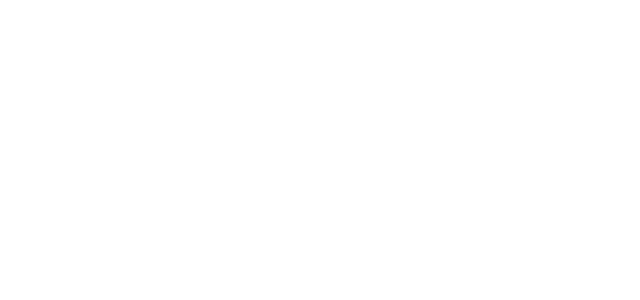
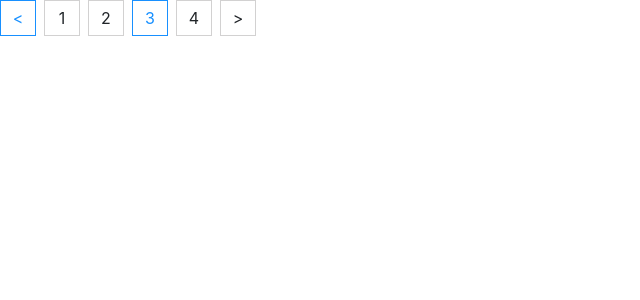
Before and after one commit to jinchengz2022/gingergarlic-ui, a React (Create React App) app: page / in a window 1280 px wide. Shown: the top 300 px of the page, without its empty margins (0-640 px from the left). Built offline with nearby package versions, Linux system fonts and the light colour scheme.

Commit message:
feat: pagination component

```diff
--- a/src/App.tsx
+++ b/src/App.tsx
@@ -1,10 +1,16 @@
 import React from 'react';
-import { } from './components'
+import { Pagination } from './components'
 
 function App() {
 
   return (
     <div>
+      <Pagination
+      total={100}
+      onChange={() => {console.log('1111')}}
+      defaultCurrent={3}
+      pageSize={30}
+      />
     </div>
   );
 }
--- a/src/components/index.ts
+++ b/src/components/index.ts
@@ -5,6 +5,7 @@
 export * from './select'
 export * from './upload'
 export * from './modal'
+export * from './pagination'
 export { default as Form } from './form'
 export { default as Menu } from './menu'
 export { default as Breadcrumb } from './breadcrumb'
--- /dev/null
+++ b/src/components/pagination/Pagination.tsx
@@ -0,0 +1,87 @@
+import React, { FC } from 'react'
+import classNames from 'classnames';
+
+export interface PaginationProps {
+  total: number;
+  pageSize?: number;
+  current?: number;
+  defaultCurrent?: number;
+  showJumper?: boolean;
+  showSizeChange?: boolean;
+  showTotal?: boolean;
+  onChange?: () => void;
+}
+
+export const Pagination: FC<PaginationProps> = props => {
+  const { total, pageSize = 10, current, defaultCurrent = 1, onChange } = props;
+  const liItemsLength = Array(Math.ceil(total / pageSize)).fill('').map((_, index) => index + 1);
+  const overDefaultLength = liItemsLength.length > 5;
+  const liItems = overDefaultLength ? liItemsLength.slice(0, 5) : liItemsLength;
+  const [pageCurrent, updatePageCurrent] = React.useState(current ?? defaultCurrent);
+  const [items, updateItems] = React.useState(liItems);
+
+  const classes = classNames('pagination');
+  const paginationPreClasses = classNames('pagination-pre', {
+    'disabled': pageCurrent === 1
+  });
+  const paginationNextClasses = classNames('pagination-next', {
+    'disabled': pageCurrent === liItemsLength.length
+  });
+
+  const changeCurrent = (currentIndex: number) => {
+    updatePageCurrent(currentIndex);
+    onChange?.();
+  }
+
+  const decreaseCurrent = () => {
+    if (pageCurrent === 1) return;
+    onChange?.();
+    updatePageCurrent((pre) => {
+      if (pre === 6) {
+        updateItems(liItemsLength.slice(0, 5));
+      }
+      return pre - 1;
+    });
+  }
+
+  const increaseCurrent = () => {
+    if (pageCurrent === liItemsLength.length) return;
+    onChange?.();
+    updatePageCurrent((pre) => {
+      if (pre === 5 || pre > 5) {
+        updateItems(liItemsLength.slice(pre - 4, pre + 1));
+      }
+      return pre + 1
+    });
+  }
+
+  return (
+    <ul className={classes}>
+      <li
+        className={paginationPreClasses}
+        onClick={decreaseCurrent}
+      >
+        &lt;
+      </li>
+      {items.map((number) => (
+        (
+          <li
+            key={number}
+            className={classNames('pagination-item', {
+              'pagination-item-current': number === pageCurrent
+            })}
+            onClick={() => changeCurrent(number)}
+          >
+            {number}
+          </li>
+        )
+      ))}
+      <li
+        className={paginationNextClasses}
+        onClick={increaseCurrent}
+      >
+        &gt;
+      </li>
+    </ul>
+  )
+}
--- /dev/null
+++ b/src/components/pagination/_style.scss
@@ -0,0 +1,44 @@
+.pagination {
+  padding: 0;
+  margin: 0;
+  list-style-type: none;
+}
+
+.pagination-item,
+.pagination-pre,
+.pagination-next {
+  display: inline-flex;
+  justify-content: center;
+  align-items: center;
+  margin-right: 8px;
+  padding: 6px 12px;
+  width: 36px;
+  height: 36px;
+  line-height: 36px;
+  border: 1px solid #d2d1d1;
+  user-select: none;
+
+  &:hover {
+    border: 1px solid #1890ff;
+    color: #1890ff;
+    cursor: pointer;
+  }
+}
+
+.pagination-item-current {
+  border: 1px solid #1890ff;
+  color: #1890ff;
+}
+
+.pagination-pre,
+.pagination-next {
+  &.disabled {
+    background-color: rgb(238, 238, 238);
+
+    &:hover {
+      border: 1px solid #d2d1d1;
+      color: #000;
+      cursor: not-allowed;
+    }
+  }
+}
--- /dev/null
+++ b/src/components/pagination/index.ts
@@ -0,0 +1 @@
+export * from './Pagination'
--- a/src/style/index.scss
+++ b/src/style/index.scss
@@ -23,3 +23,5 @@
 @import "../components/modal/style";
 
 @import "../components/breadcrumb/style";
+
+@import "../components/pagination/style";
```
